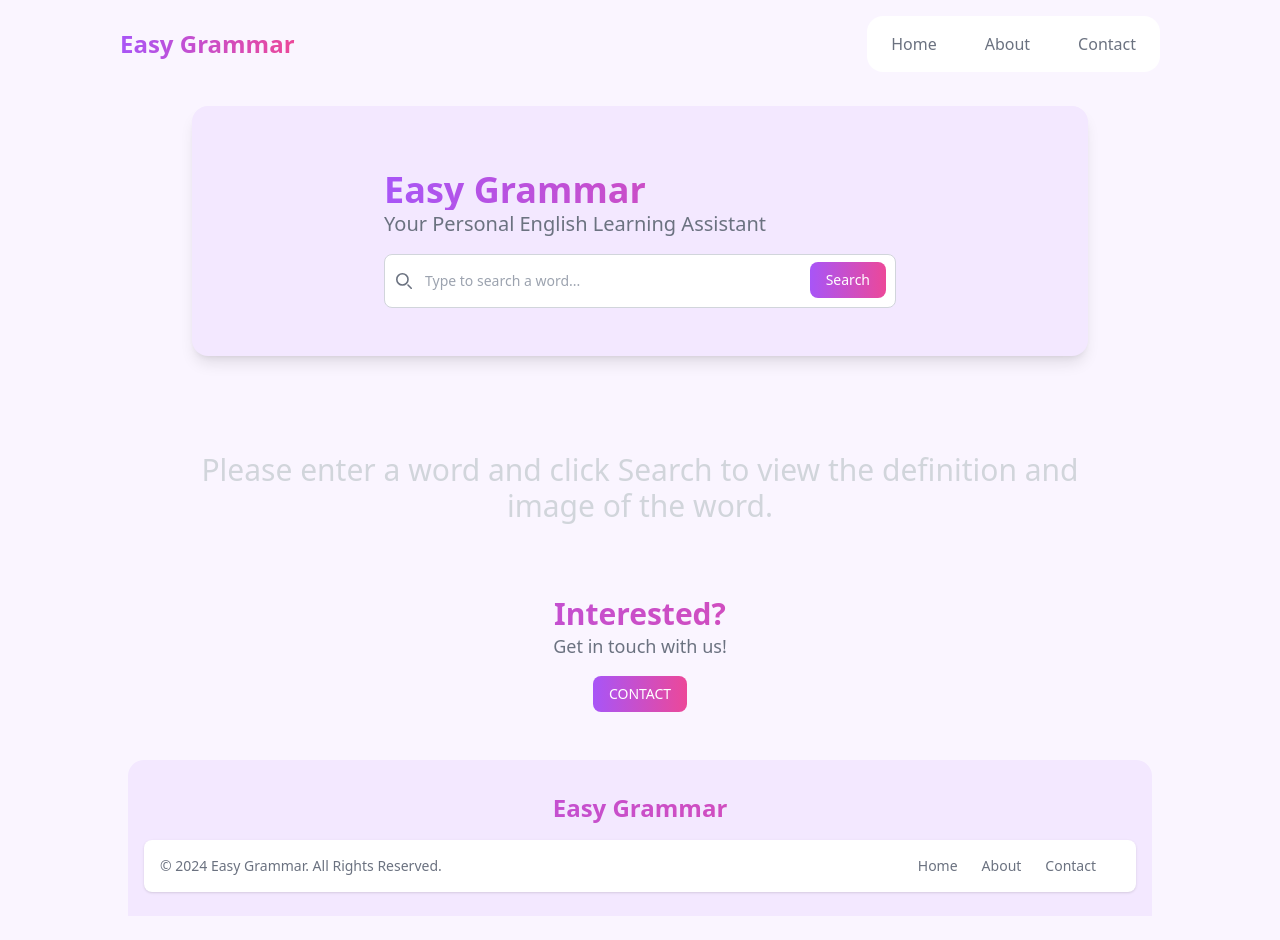
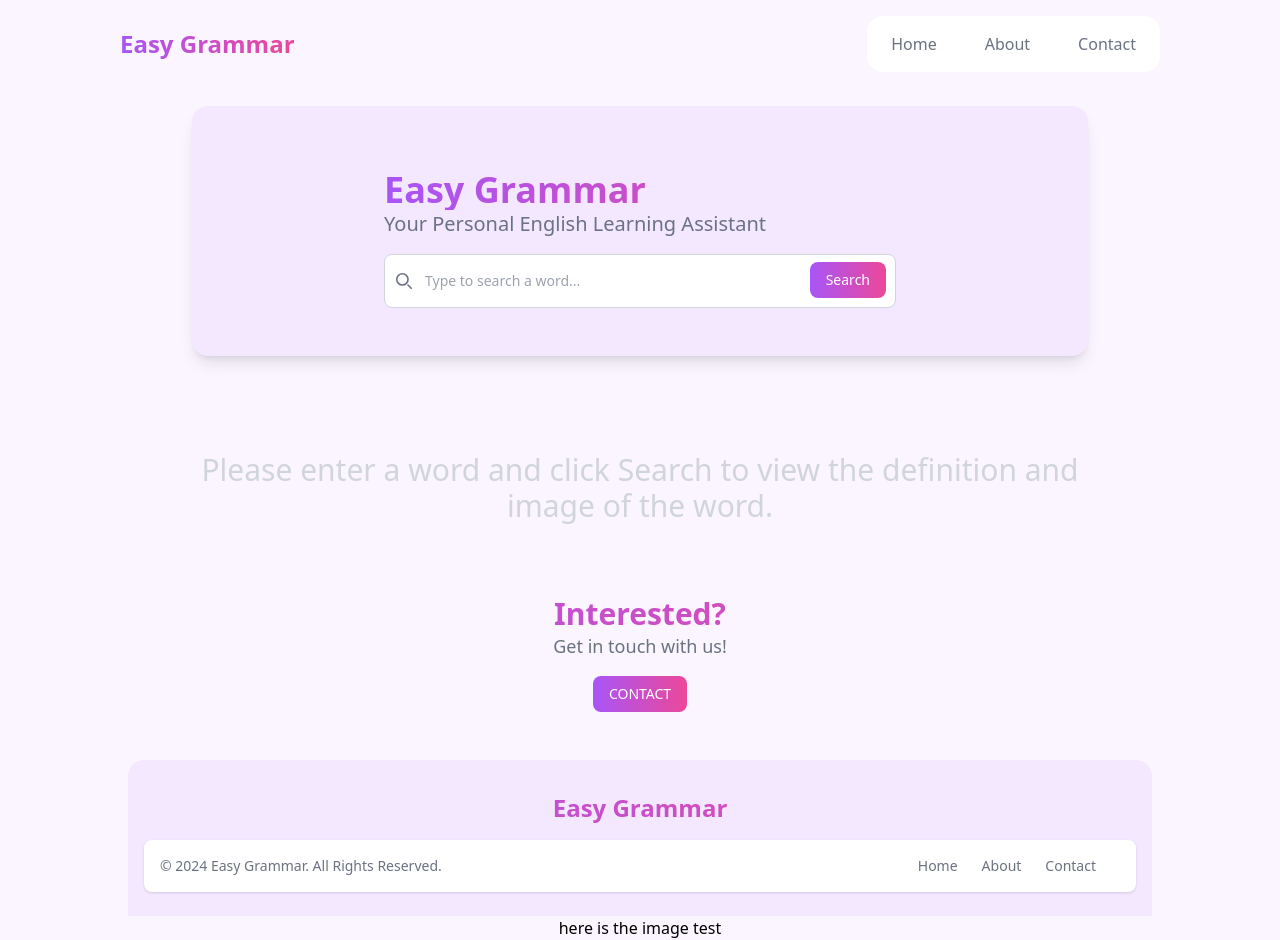
Before and after one commit to RileyC9/EasyGrammar, a React (Create React App) app: page / in a window 1280 px wide. Before the commit the page ends 916 px from the top, so only its background shows below. Built offline with nearby package versions, Linux system fonts and the light colour scheme.

Commit message:
Creating a new component for image generation

```diff
--- /dev/null
+++ b/src/components/ImageUnite.js
@@ -0,0 +1,7 @@
+export default function ImageUnite (){
+    return(
+        <>
+            <p>here is the image test</p>
+        </>
+    )
+}
--- a/src/components/main.js
+++ b/src/components/main.js
@@ -6,6 +6,8 @@ import Header from "./Header.js";
 import Footer from "./Footer.js";
 import Contact from "./Contact.js";
 import SearchInput from "./SearchInput.js";
+import ImageUnite from "./ImageUnite.js";
+
 // import the components in the above section
 
 // main display goes here.
@@ -83,6 +85,7 @@ function Main() {
       <SampleSentences data={fetchData} display={sampleSentenceDisplay} />
       <Contact />
       <Footer />
+      <ImageUnite />
     </div>
   );
 }
```
